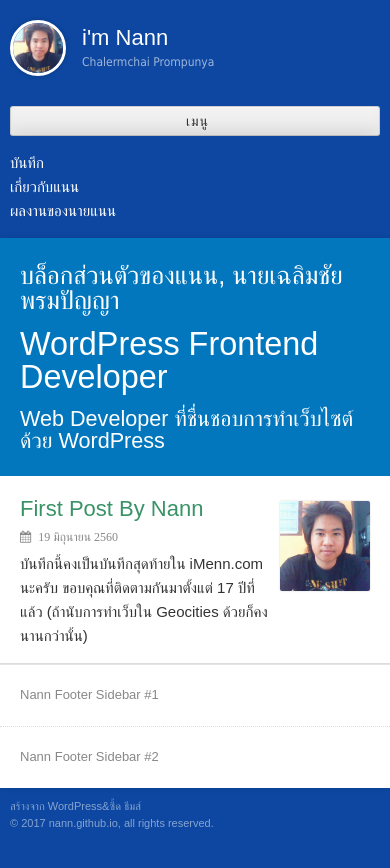
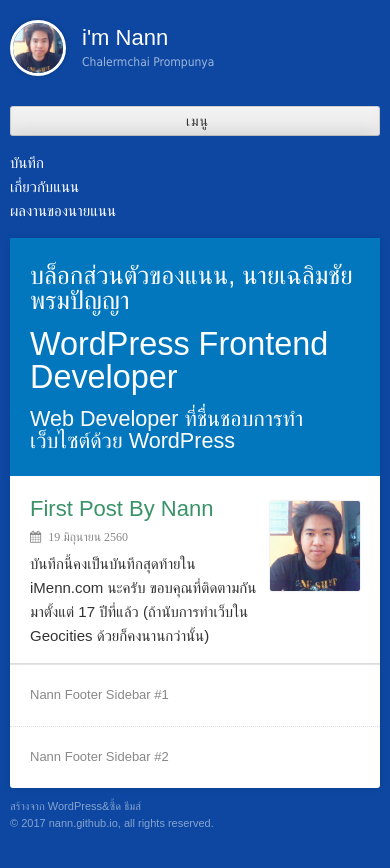
Before and after one commit to Nann/nann.github.io, a Jekyll site: the page built from index.md, in a window 390 px wide. Shown: the top 868 px of the page. Built offline with Jekyll 4.4.1, drawn with Linux system fonts in a browser that asks for light colours; nearby versions of some CDN libraries; some web fonts are replaced; library files that are not in the unit come from our copies.

Commit message:
Fix content on screen max 739

```diff
--- a/assets/css/custom.css
+++ b/assets/css/custom.css
@@ -1 +1 @@
-body{background-color:#0D47A1 !important}a{color:#399366}#brand .logo-avatar,#brand .logo-avatar img{border-radius:0}#intro,#content h1.title{background-color:#0277BD}#head,#head a,#foot,#foot a{color:#fff}
+body{background-color:#0D47A1 !important}a{color:#399366}#brand .logo-avatar,#brand .logo-avatar img{border-radius:0}#intro,#content h1.title{background-color:#0277BD}#head,#head a,#foot,#foot a{color:#fff}@media screen and (max-width: 739px){#content{border-radius:5px 5px 3px 3px !important;margin:0 10px}}
--- a/assets/sass/custom.scss
+++ b/assets/sass/custom.scss
@@ -15,3 +15,9 @@ a {
 #head, #head a, #foot, #foot a {
     color: #fff;
 }
+@media screen and (max-width: 739px) {
+    #content {
+        border-radius: 5px 5px 3px 3px !important;
+        margin: 0 10px;
+    }
+}
```
